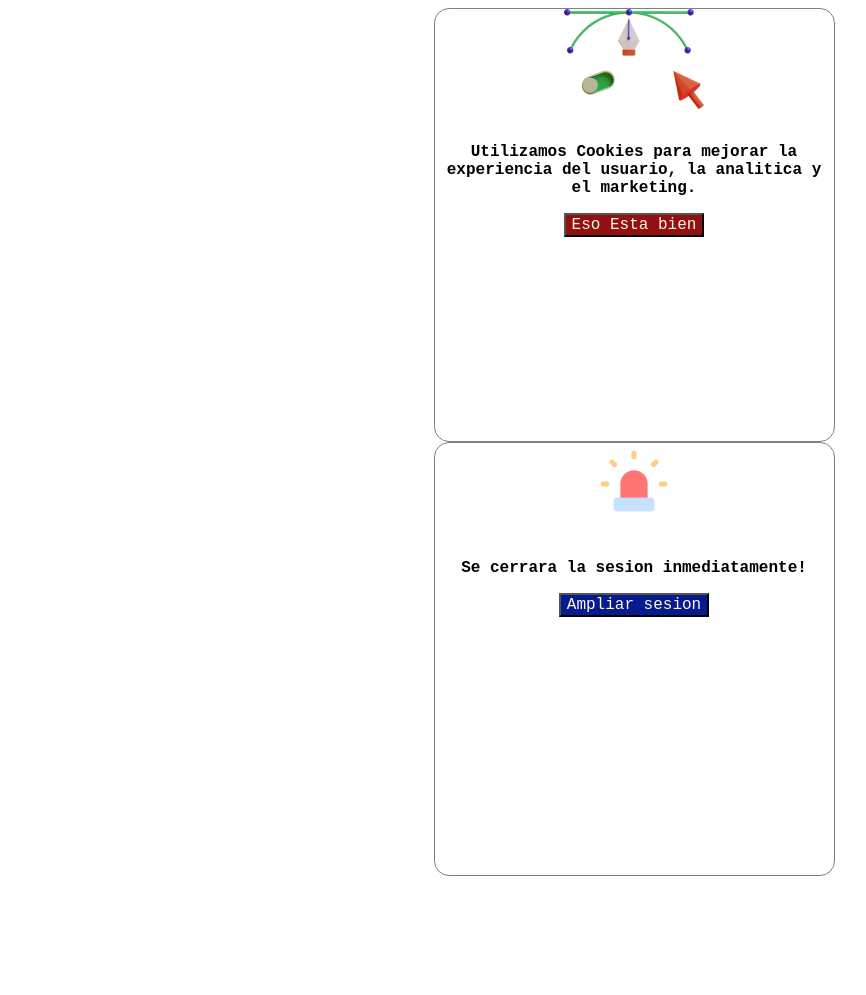
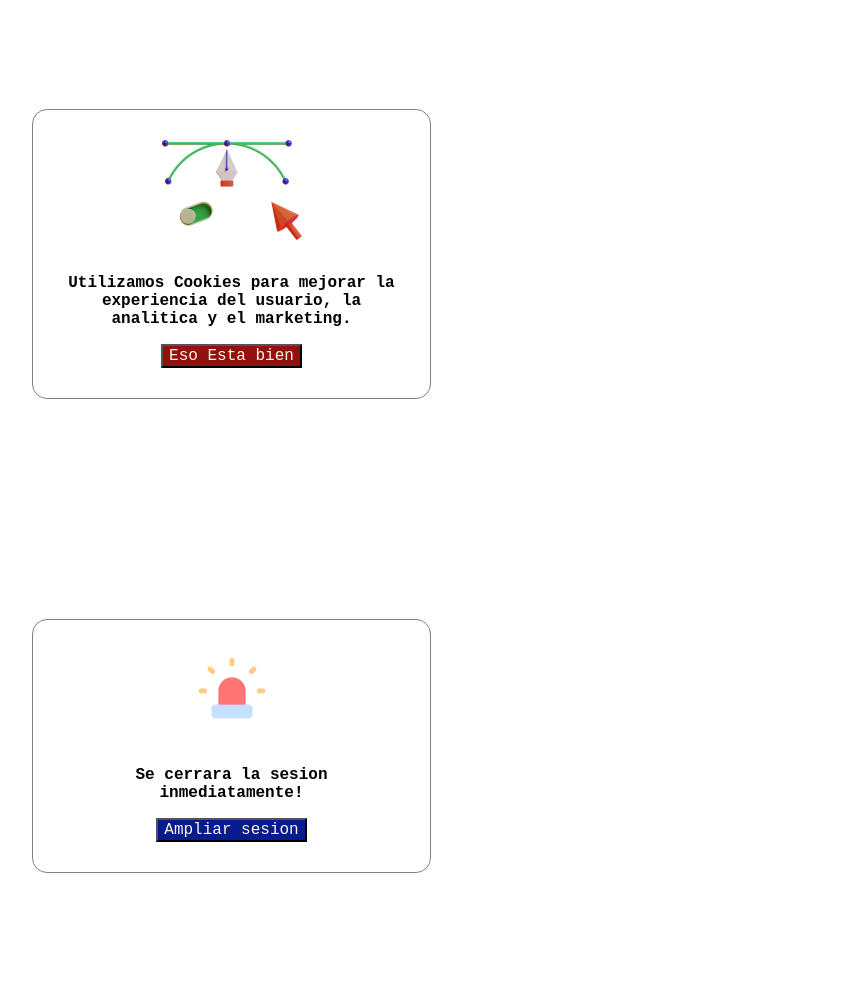
Before and after one commit to agusfuhr/Challenge1, a plain HTML site: page index.html in a window 1280 px wide. Shown: the whole page, without its empty margins (6-872 px from the left). Before the commit the page ends 884 px from the top, so only its background shows below. Drawn offline with Linux system fonts and the light colour scheme.

Commit message:
actualizo

```diff
--- a/styles.css
+++ b/styles.css
@@ -6,7 +6,7 @@
 
 .texto{
     text-align: center;
-}
+    }
 
 
 .imagen {
@@ -16,7 +16,12 @@
 
 }
 .cuadro-P {
-    text-align: center;
+    padding: 30px;
+    height: 432px;
+    width: 399px;
+    display: flex;
+    justify-content: center;
+    align-items: center;
 
 }
 
@@ -24,9 +29,8 @@
 
 
 .cuadro-H {
-    height: 432px;
-    width: 399px;
-    margin:  auto;
+
+    padding: 30px;
     border: 1px solid grey;
     border-radius: 15px;
 
```
Also changed, not shown: index.html (+1 -1 lines).
